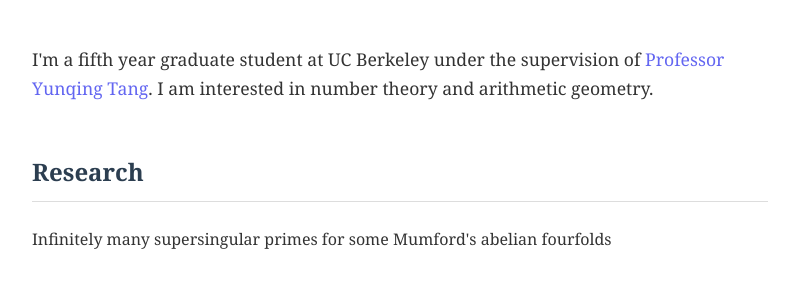
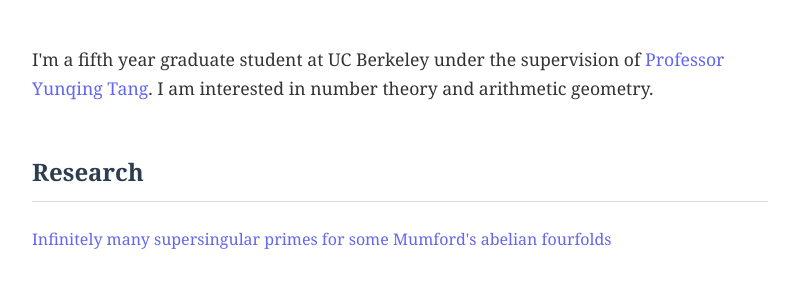
Before and after one commit to fanguc/fanguc.github.io, a plain HTML site: page index.html in a window 1280 px wide. Shown: the part 159-446 px from the top of the page, without its empty margins (240-1039 px from the left). Drawn offline with Linux system fonts and the light colour scheme.

Commit message:
Update index.html

```diff
--- a/index.html
+++ b/index.html
@@ -88,7 +88,7 @@
         <h2>Research</h2>
         <div class="research-papers">
             <p>
-                <a href="thesis_draft_FanguChen.pdf" style="color: #333; text-decoration: none;" target="_blank">Infinitely many supersingular primes for some Mumford's abelian fourfolds</a>
+                <a href="thesis_draft_FanguChen.pdf" style="color: #6366f1; text-decoration: none;" target="_blank">Infinitely many supersingular primes for some Mumford's abelian fourfolds</a>
             </p>
         </div>
     </section>
```
